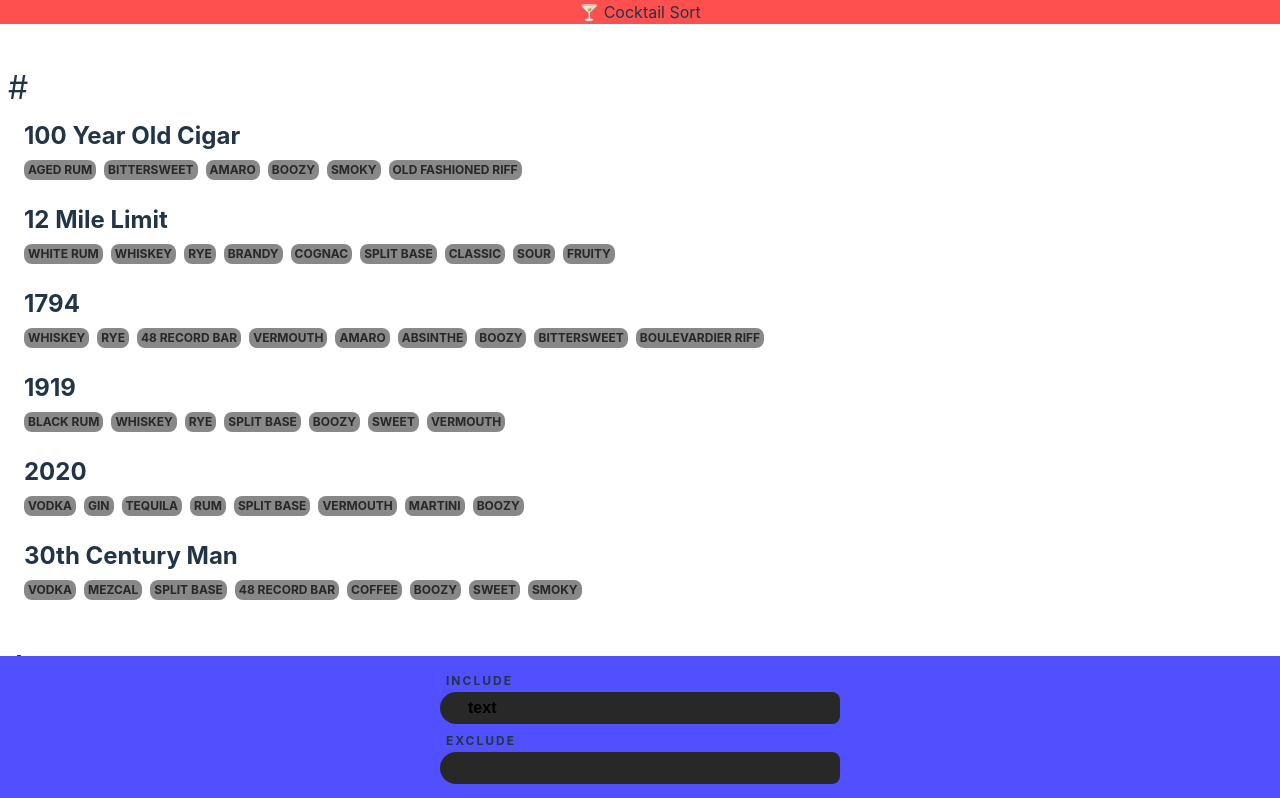
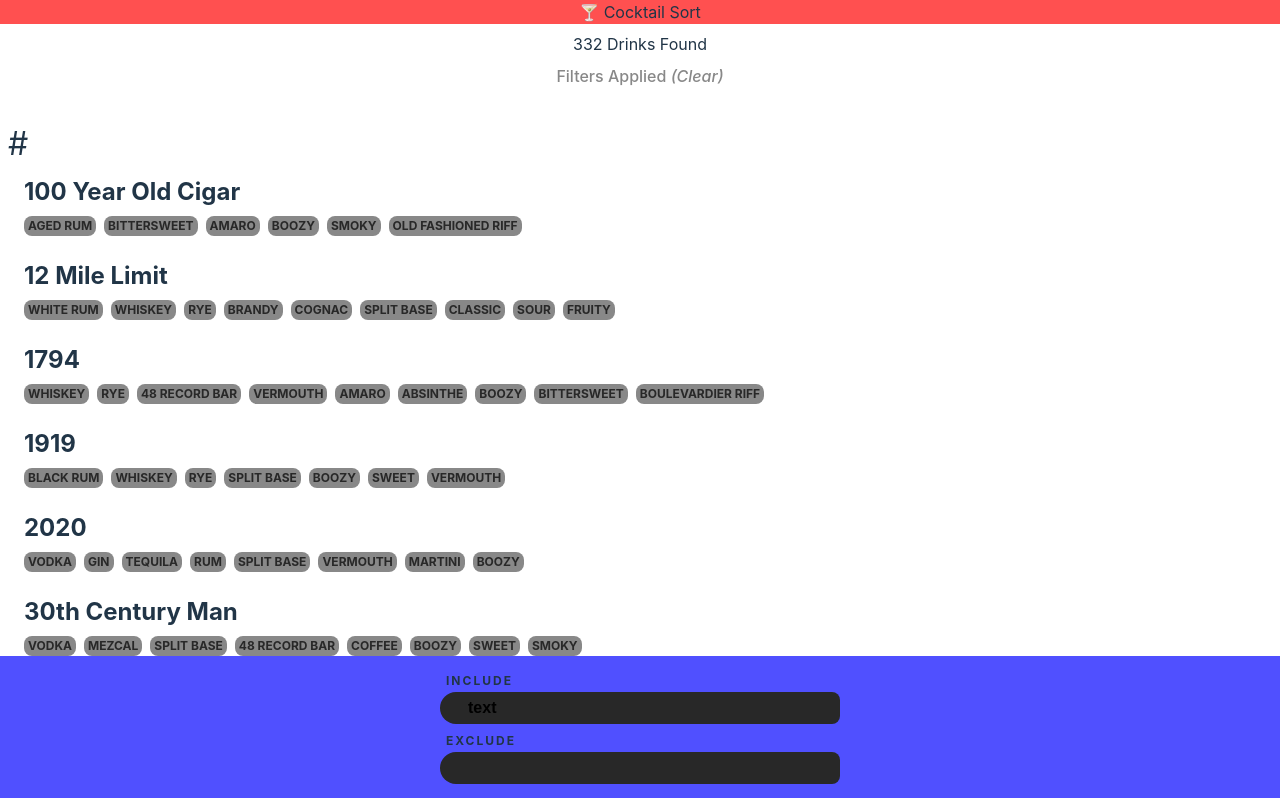
Before and after one commit to sc0ttr0berts0n/cocktail-sort, a Vue app: page / in a window 1280 px wide. Shown: the top 798 px of the page. Built offline with nearby package versions, Linux system fonts and the light colour scheme; some icons are missing.

Commit message:
tags now add to filter

```diff
--- a/src/components/Drink.vue
+++ b/src/components/Drink.vue
@@ -1,6 +1,7 @@
 <script setup lang="ts">
 import { ref } from 'vue';
 import { global, DrinkListData } from '../store/store';
+import { useFilterDrinks } from '../compostables/filterDrinks';
 
 const props = defineProps<{ metadata: DrinkListData }>();
 
@@ -26,6 +27,11 @@ const showLetter = () => {
 };
 
 const headerLetter = Name[0].match(/[0-9]/) ? '#' : Name[0];
+
+const addTagToInclude = (tag: string) => {
+    global.include = `${global.include} ${tag}`.trim();
+    useFilterDrinks();
+};
 </script>
 
 <template>
@@ -34,7 +40,7 @@ const headerLetter = Name[0].match(/[0-9]/) ? '#' : Name[0];
     </div>
     <div
         class="drink--wrapper"
-        @click="toggle"
+        click="toggle"
         :class="{ 'drink--wrapper__collapsed': collapsed }"
         v-if="!props.metadata.hidden"
     >
@@ -45,7 +51,13 @@ const headerLetter = Name[0].match(/[0-9]/) ? '#' : Name[0];
 
         <div class="drink--recipe" v-html="recipeHTML"></div>
         <div class="drink--tags">
-            <div class="drink--tag" v-for="tag in Tags" :key="tag" v-if="Tags">
+            <div
+                class="drink--tag"
+                v-for="tag in Tags"
+                :key="tag"
+                v-if="Tags"
+                @click="addTagToInclude(tag)"
+            >
                 {{ tag }}
             </div>
         </div>
--- a/src/components/DrinkList.vue
+++ b/src/components/DrinkList.vue
@@ -1,10 +1,39 @@
 <script setup lang="ts">
 import Drink from './Drink.vue';
 import { global } from '../store/store';
+import { computed } from 'vue';
+
+const visibleDrinkCount = computed(() => {
+    return global.drinks.filter((drink) => !drink.hidden).length;
+});
+const fitlersOn = computed(() => {
+    return global.include || global.exclude;
+});
+
+const clearFilters = () => {
+    global.include = '';
+    global.exclude = '';
+    global.drinks.forEach((drink) => (drink.hidden = false));
+};
 </script>
 
 <template>
     <div class="drink-list--wrapper">
+        <div class="drink-list--counter-wrapper">
+            <div class="drink-list--counter">
+                {{ visibleDrinkCount }} Drinks Found
+            </div>
+
+            <a
+                href="#"
+                class="drink-list--filter-indicator"
+                v-if="fitlersOn"
+                @click="clearFilters"
+            >
+                Filters Applied
+                <span class="drink-list--clear-button">(Clear)</span>
+            </a>
+        </div>
         <Drink
             v-for="(drink, index) in global.drinks"
             :key="index"
@@ -22,5 +51,22 @@ import { global } from '../store/store';
             background-color: #ffffff11;
         }
     }
+    &--counter-wrapper {
+        display: flex;
+        flex-direction: column;
+        align-items: center;
+        width: 100%;
+        gap: 0.5rem;
+    }
+    &--filter-indicator {
+        color: #888888;
+        cursor: pointer;
+        &:hover {
+            text-decoration: underline;
+        }
+    }
+    &--clear-button {
+        font-style: oblique;
+    }
 }
 </style>
--- a/src/components/FilterInput.vue
+++ b/src/components/FilterInput.vue
@@ -1,5 +1,5 @@
 <script setup lang="ts">
-import { global } from '../store/store';
+import { useFilterDrinks } from '../compostables/filterDrinks';
 
 const model = defineModel();
 const props = defineProps<{
@@ -8,22 +8,6 @@ const props = defineProps<{
 }>();
 
 const { iconName, label } = props;
-
-const filter = () => {
-    return global.drinks.forEach((drink) => {
-        const megaString = `${drink.Name}${drink.Recipe}${
-            drink?.Tags ?? ''
-        }`.toLocaleLowerCase();
-        const includeTest =
-            global.include === '' ||
-            megaString.includes(global.include.toLocaleLowerCase());
-        const excludeTest =
-            global.exclude !== '' &&
-            megaString.includes(global.exclude.toLocaleLowerCase());
-
-        drink.hidden = !includeTest || excludeTest;
-    });
-};
 </script>
 
 <template>
@@ -34,7 +18,7 @@ const filter = () => {
                 <v-icon :name="iconName" />
             </div>
             <input
-                @keyup="filter"
+                @keyup="useFilterDrinks"
                 v-model="model"
                 class="input--element"
                 type="text"
@@ -45,6 +29,7 @@ const filter = () => {
 
 <style lang="scss" scoped>
 @use 'sass:math';
+
 .input {
     &--label-wrapper {
         position: relative;
--- /dev/null
+++ b/src/compostables/filterDrinks.ts
@@ -0,0 +1,19 @@
+import { global } from '../store/store';
+
+export const useFilterDrinks = () => {
+    return global.drinks.forEach((drink) => {
+        const megaString = `${drink.Name}${drink.Recipe}${
+            drink?.Tags ?? ''
+        }`.toLocaleLowerCase();
+        const includes = global.include.toLocaleLowerCase().trim().split(/\s+/);
+        const excludes = global.exclude.toLocaleLowerCase().trim().split(/\s+/);
+        const includeTest =
+            global.include === '' ||
+            includes.every((word) => megaString.includes(word));
+        const excludeTest =
+            global.exclude !== '' &&
+            excludes.some((word) => megaString.includes(word));
+
+        drink.hidden = !includeTest || excludeTest;
+    });
+};
```
